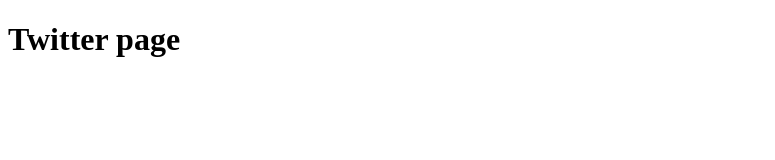
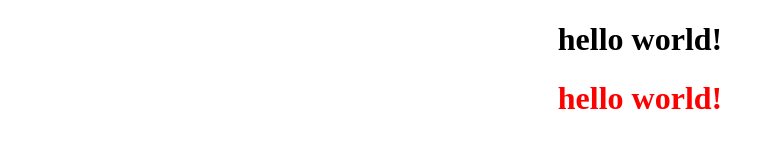
Before and after one commit to iftikharzehri/TinDog, a plain HTML site: page twitter.html in a window 1280 px wide. Shown: the whole page, without its empty margins (0-775 px from the left). Drawn offline with Linux system fonts and the light colour scheme.

Commit message:
still refactoring

```diff
--- a/css/styles.css
+++ b/css/styles.css
@@ -60,6 +60,7 @@ h3 {
 
 #feature-box {
   padding: 4.5%;
+
 }
 .i-features-images {
   color: #ef8172;
@@ -159,3 +160,23 @@ p {
 text-align: right ;
   }
 }
+
+
+
+
+
+
+
+
+
+
+
+
+
+
+
+
+
+.div2, #heading{
+  color: red;
+}
--- a/twitter.html
+++ b/twitter.html
@@ -4,9 +4,20 @@
     <meta charset="UTF-8">
     <meta http-equiv="X-UA-Compatible" content="IE=edge">
     <meta name="viewport" content="width=device-width, initial-scale=1.0">
+    <link rel="stylesheet" href="css/styles.css" />
     <title>Document</title>
 </head>
 <body>
-    <h1>Twitter page</h1>
+
+    <div class="div1">
+        <h1 class="heading">
+            hello world!
+        </h1></div>
+
+        <div class="div2">
+        <h1 id="heading">
+            hello world!
+        </h1></div>
+
 </body>
 </html>
```
